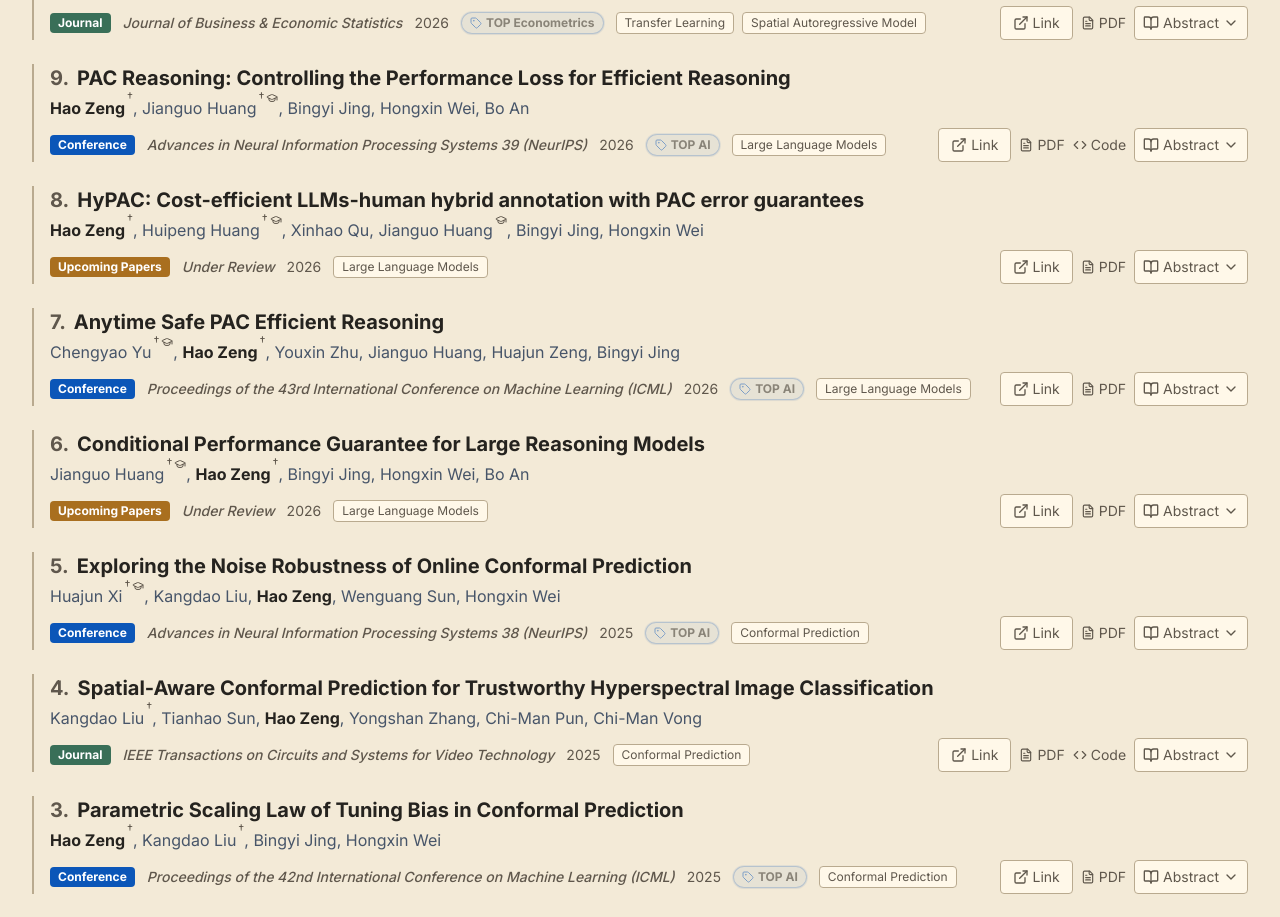
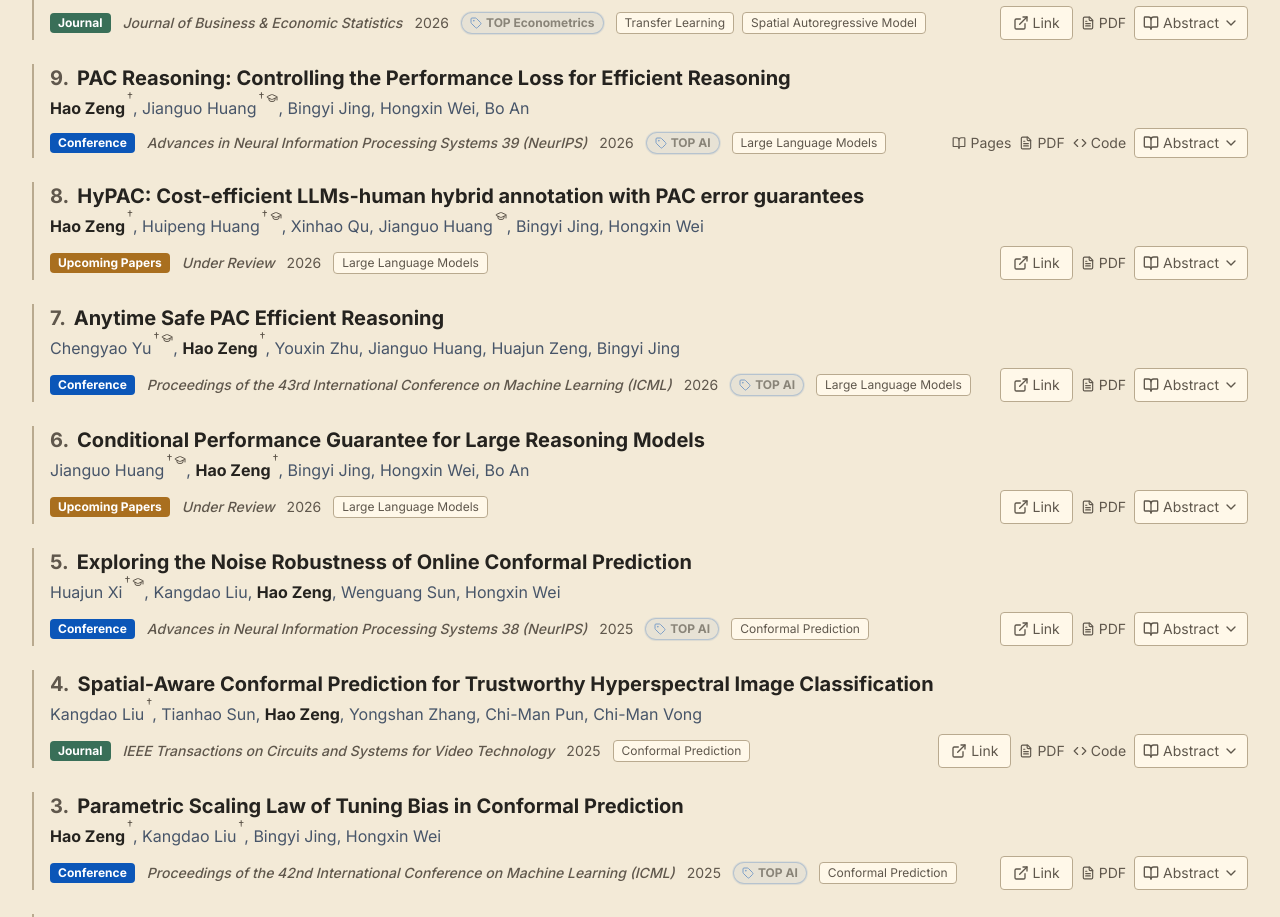
Before and after one commit to zenghao-stat/zenghao-stat.github.io, a React (Vite) app: page / in a window 1280 px wide. Shown: the part 3380-4297 px from the top of the page. Built offline with nearby package versions, Linux system fonts and the light colour scheme.

Commit message:
feat(publications): 为项目页面显示独立 Pages 按钮
Agent-Task: 在有项目页面的论文条目旁显示 Pages 按钮。

Agent-Decision: 复用现有站内页面 URL，与 PDF、Code 并列显示；仅修改界面和说明，不增加数据字段。

```diff
--- a/src/App.tsx
+++ b/src/App.tsx
@@ -1820,7 +1820,7 @@ export default function App() {
 
                         {/* 链接按钮 */}
                         <div className="flex gap-2 ml-auto">
-                          {pub.url && pub.url !== '#' && (
+                          {pub.url && pub.url !== '#' && !pub.url.startsWith('/pages/') && (
                             <a
                               href={pub.url}
                               target="_blank"
@@ -1829,6 +1829,16 @@ export default function App() {
                             >
                               <ExternalLink size={16} />
                               Link
+                            </a>
+                          )}
+                          {pub.url?.startsWith('/pages/') && (
+                            <a
+                              href={pub.url}
+                              target="_blank"
+                              rel="noopener noreferrer"
+                              className={`flex items-center gap-1 ${theme.textMuted} hover:${theme.accent} transition-colors`}
+                            >
+                              <BookOpen size={14} /> Pages
                             </a>
                           )}
                           {pub.pdf && pub.pdf !== '#' && (
```
Also changed, not shown: 1 other file (tests, documents, lock files or other folders).
